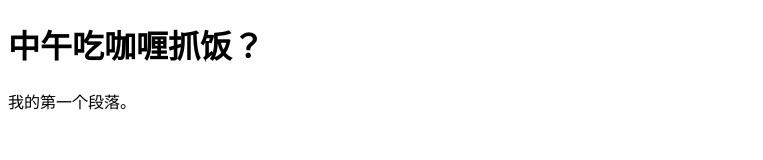
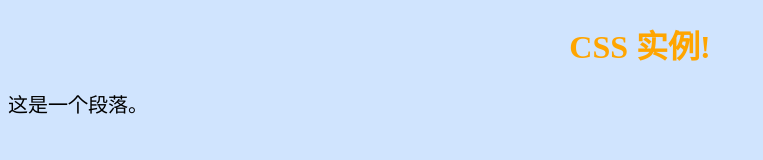
Before and after one commit to poiu950/sunny, a plain HTML site: page new.html in a window 1280 px wide. Shown: the whole page, without its empty margins (0-763 px from the left). Drawn offline with Linux system fonts and the light colour scheme.

Commit message:
Update new.html

```diff
--- a/new.html
+++ b/new.html
@@ -2,13 +2,26 @@
 <html>
 <head>
 <meta charset="utf-8">
-<title>菜鸟教程(runoob.com)</title>
+<title>第一次做网页</title>
+<style>
+body {
+	background-color:#d0e4fe;
+}
+h1 {
+	color:orange;
+	text-align:center;
+}
+p {
+	font-family:"Times New Roman";
+	font-size:20px;
+}
+</style>
 </head>
+
 <body>
 
-<h1>中午吃咖喱抓饭？</h1>
-
-<p>我的第一个段落。</p>
+<h1>CSS 实例!</h1>
+<p>这是一个段落。</p>
 
 </body>
 </html>
```
